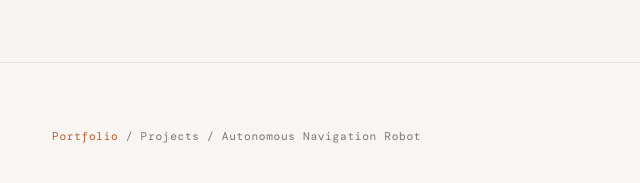
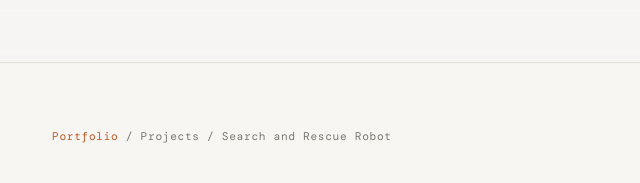
Before and after one commit to AswathyAryappattu/aswathyaryappattu.github.io, a plain HTML site: page search_and_rescue.html in a window 1280 px wide. Shown: the top 183 px of the page, 222-862 px from the left. Drawn offline with nearby package versions, Linux system fonts and the light colour scheme; a web font is replaced by a local one.

Commit message:
Update search_and_rescue.html

```diff
--- a/search_and_rescue.html
+++ b/search_and_rescue.html
@@ -371,7 +371,7 @@
   <div class="page">
 
     <!-- BREADCRUMB -->
-    <p class="breadcrumb"><a href="index.html">Portfolio</a> / Projects / Autonomous Navigation Robot</p>
+    <p class="breadcrumb"><a href="index.html">Portfolio</a> / Projects / Search and Rescue Robot</p>
 
     <!-- HEADER -->
     <div class="project-header">
```
